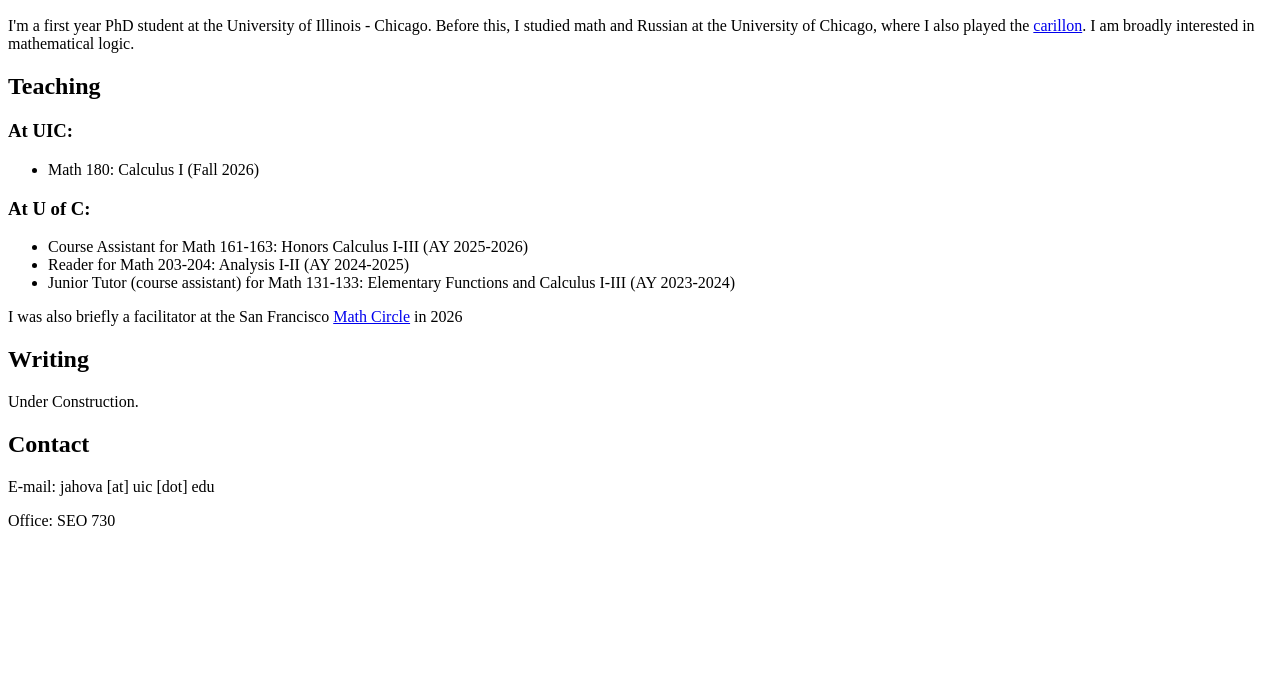
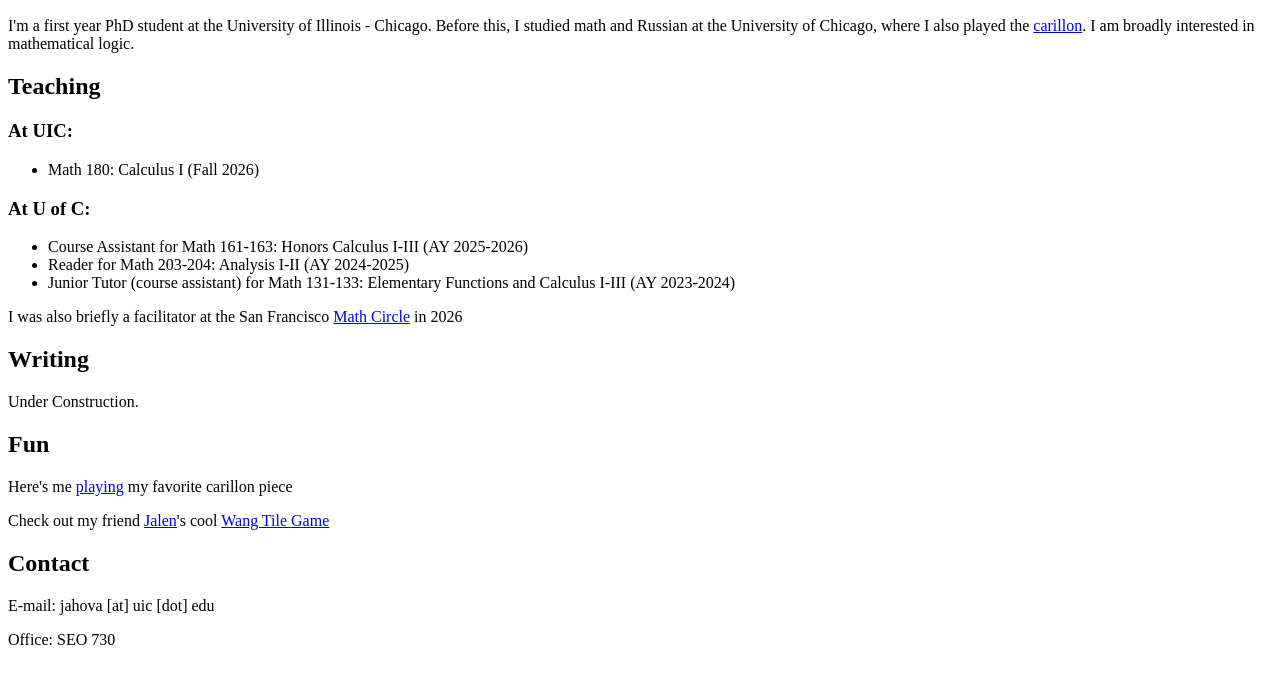
Before and after one commit to jahovanec/jahovanec.github.io, a plain HTML site: page index.html in a window 1280 px wide. Shown: the part 96-780 px from the top of the page. Drawn offline with Linux system fonts and the light colour scheme.

Commit message:
Update index.html

```diff
--- a/index.html
+++ b/index.html
@@ -20,6 +20,9 @@
   <p>I was also briefly a facilitator at the San Francisco <a href = "https://sfmathcircle.org/">Math Circle</a> in 2026</p>
   <h2>Writing</h2>
   <p>Under Construction.</p>
+  <h2>Fun</h2>
+  <p>Here's me <a href = "https://youtu.be/YDXpluus30U?si=e-cya5tw85-7Ox1A&t=2424">playing</a> my favorite carillon piece</p>
+  <p>Check out my friend <a href = "https://jzchrysos.github.io/">Jalen</a>'s cool <a href = "https://jzchrysos.github.io/wangtiles.html">Wang Tile Game</a></p>
   <h2>Contact</h2>
   <p>E-mail: jahova [at] uic [dot] edu</p>
   <p>Office: SEO 730</p>
```
